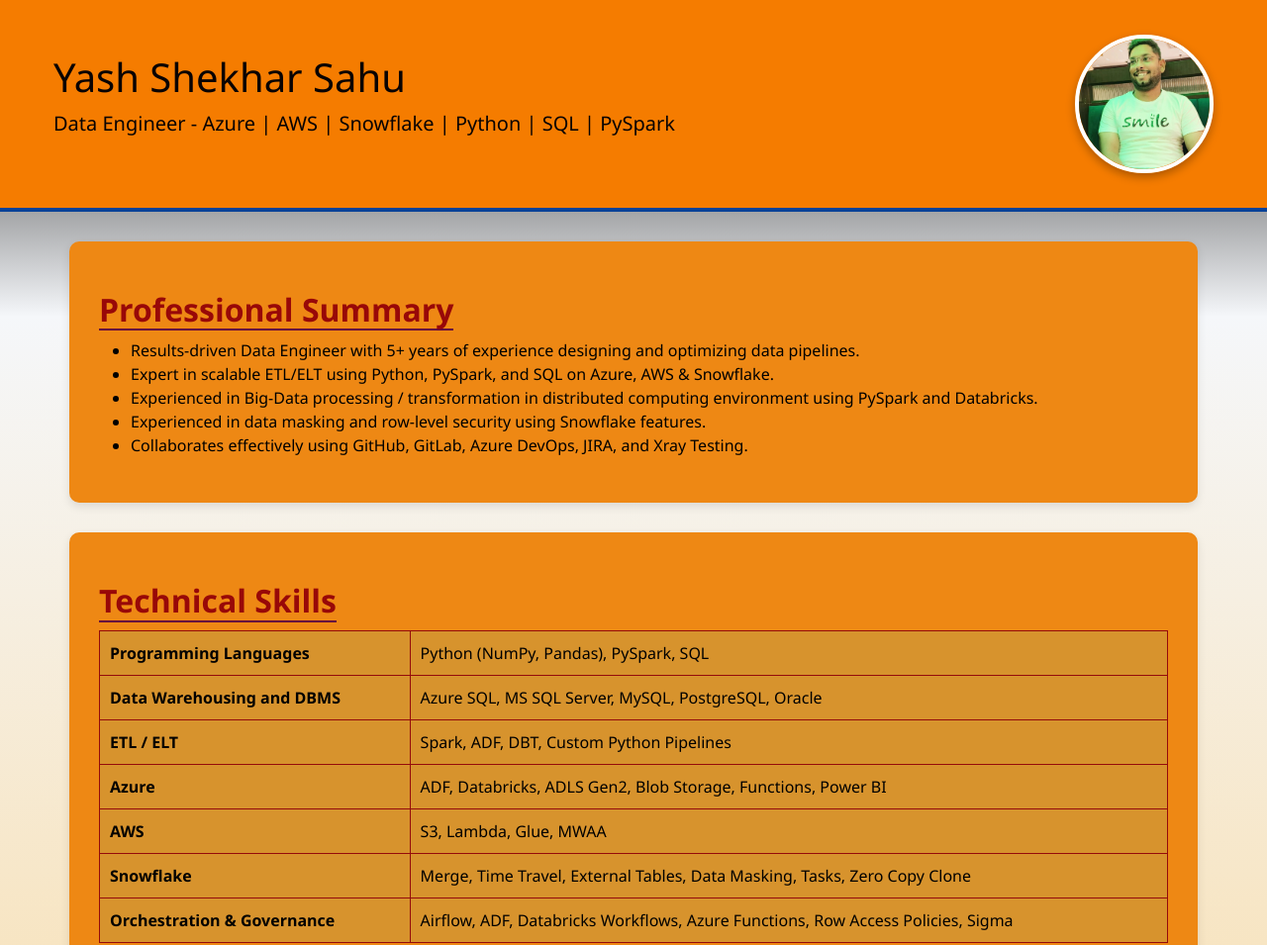
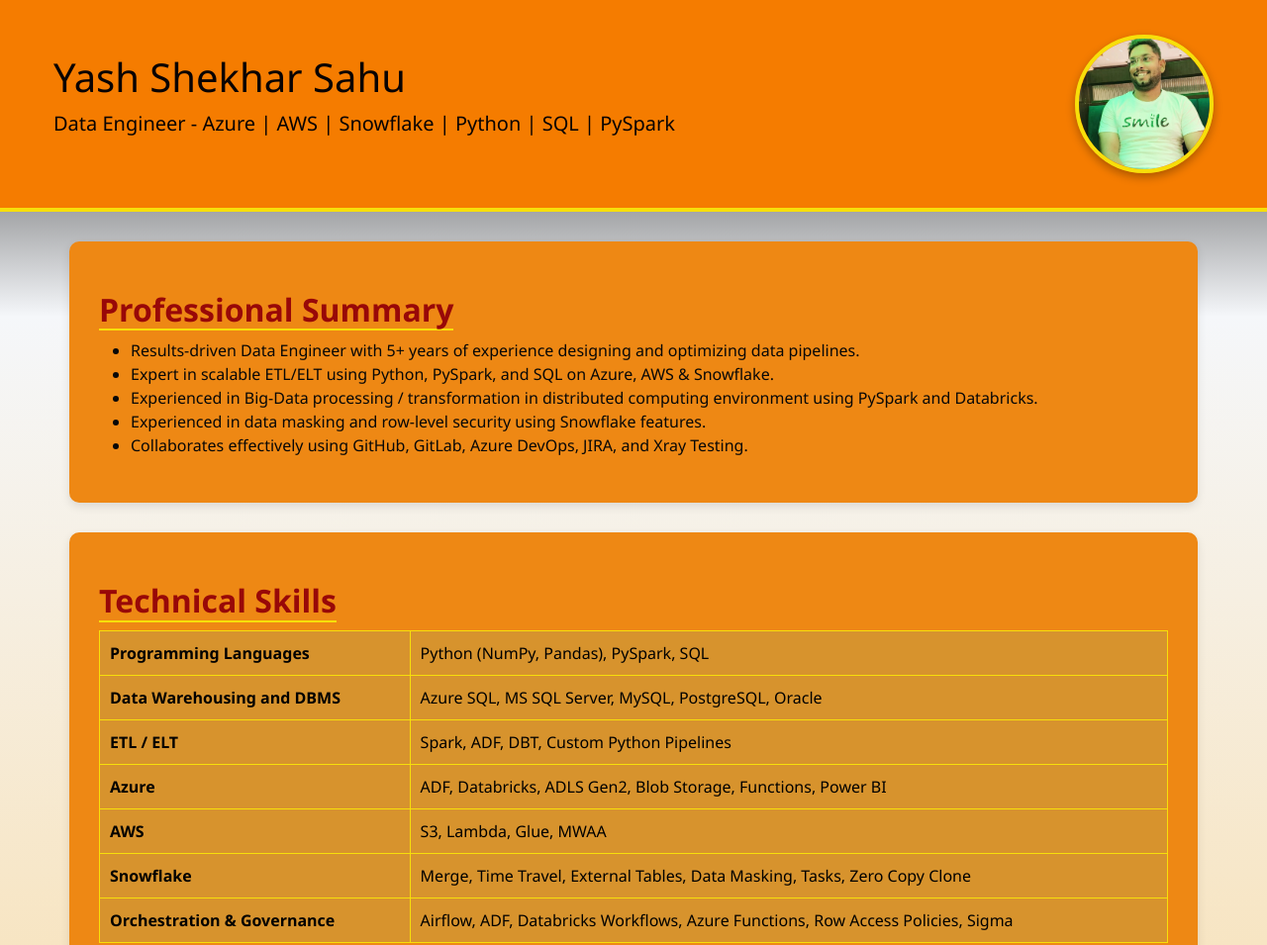
Before and after one commit to yashssahu/yash_shekhar_profile, a plain HTML site: page index.html in a window 1280 px wide. Shown: the top 955 px of the page at 99% size. Drawn offline with nearby package versions, Linux system fonts and the light colour scheme.

Commit message:
change boundary color to yellow

```diff
--- a/css/style.css
+++ b/css/style.css
@@ -7,14 +7,14 @@ body {
   background-color: #f57c00;
   color: rgb(9, 3, 3);
   padding: 30px;
-  border-bottom: 4px solid #084298;
+  border-bottom: 4px solid #f7df0a;
 }
 
 .profile-pic {
   height: 140px;
   width: 140px;
   border-radius: 50%;
-  border: 4px solid white;
+  border: 4px solid #f7df0a;
   box-shadow: 0 4px 10px rgba(0,0,0,0.3);
 }
 
@@ -22,7 +22,7 @@ body {
   margin-top: 20px;
   font-weight: 600;
   color: #3d1303;
-  border-bottom: 2px solid #620303;
+  border-bottom: 2px solid #f7df0a;
   display: inline-block;
 }
 
@@ -32,7 +32,7 @@ body {
   padding: 30px;
   border-radius: 10px;
   box-shadow: 0 4px 10px rgba(0,0,0,0.1);
-  color: black;
+  color: #080808;
 }
 
 .content-section ul li a {
@@ -49,7 +49,7 @@ body {
 
 .project-box {
   background-color: #f57c00; /* Darker orange box */
-  border: 4px solid #000000; /* Thick black border */
+  border: 4px solid #f7df0a; /* Thick black border */
   border-radius: 10px;
   padding: 25px;
   margin-bottom: 25px;
@@ -60,7 +60,7 @@ body {
   margin-top: 20px;
   font-weight: 600;
   color: #980808;
-  border-bottom: 2px solid #65053f;
+  border-bottom: 2px solid #f7df0a;
   display: inline-block;
 }
 
@@ -81,7 +81,7 @@ body {
 .content-section table.table.table-bordered td {
   background-color: #d7932d !important;
   color: black !important;
-  border: 1px solid #940b0b;
+  border: 1px solid #f7df0a;
   padding: 10px;
 }
 
```
